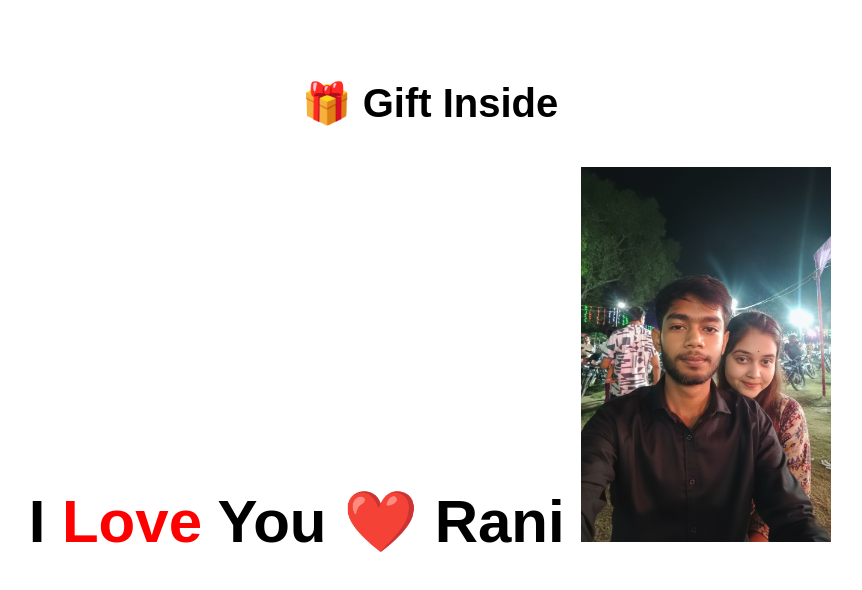
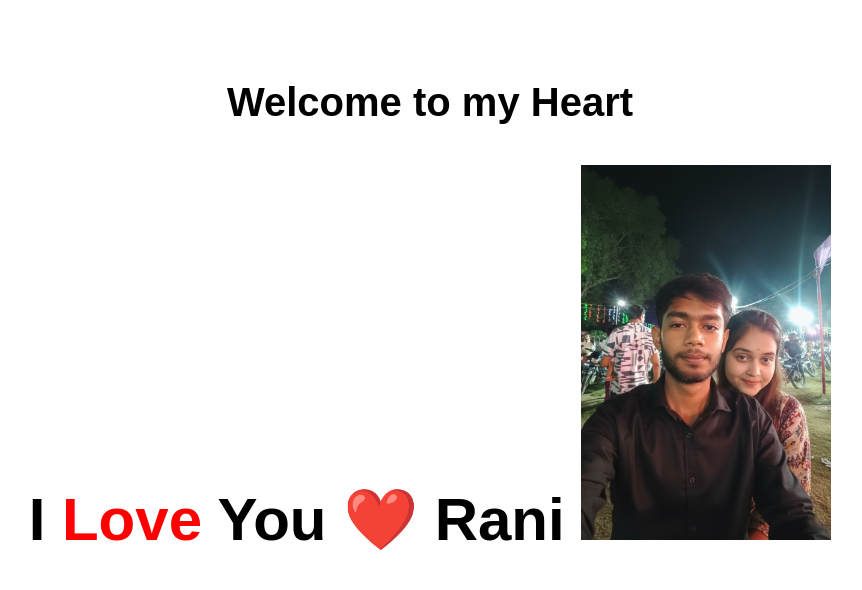
Before and after one commit to vivekkumar1435/love, a plain HTML site: page index.html in a window 1280 px wide. Both pictures are taken after a click on the button "Open the Gift". Shown: the whole page, without its empty margins (210-1072 px from the left). Drawn offline with Linux system fonts and the light colour scheme.

Commit message:
meaasge update

```diff
--- a/index.html
+++ b/index.html
@@ -37,7 +37,7 @@
 
 <body>
 
-    <h1>🎁 Gift Inside</h1>
+    <h1 id="gift">🎁 Gift Inside</h1>
 
     <!-- 🎵 Hidden Music -->
     <audio id="bgMusic">
@@ -54,11 +54,14 @@
         const btn = document.querySelector(".open-btn");
         const message = document.getElementById('loveMessage');
         const music = document.getElementById('bgMusic');
+        const heading = document.getElementById('gift');
 
         btn.addEventListener("click", () => {
             message.style.display = "block";
             music.play();   // 🎵 Play music when button clicked
             btn.style.display  = 'none';
+            heading.innerText = 'Welcome to my Heart'
+
         });
     </script>
 
```
